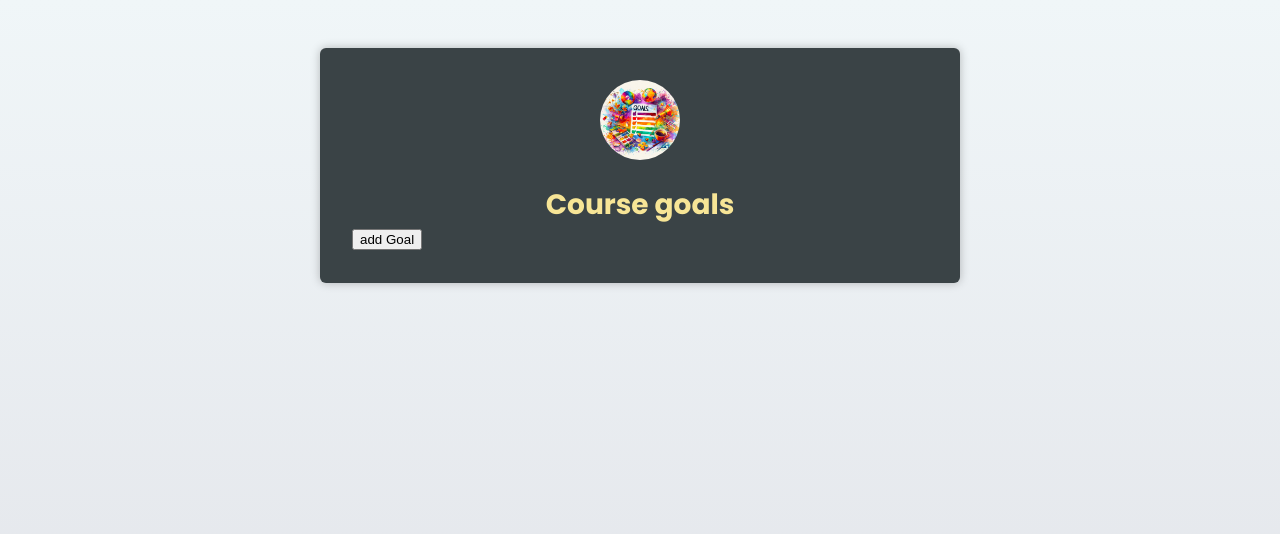
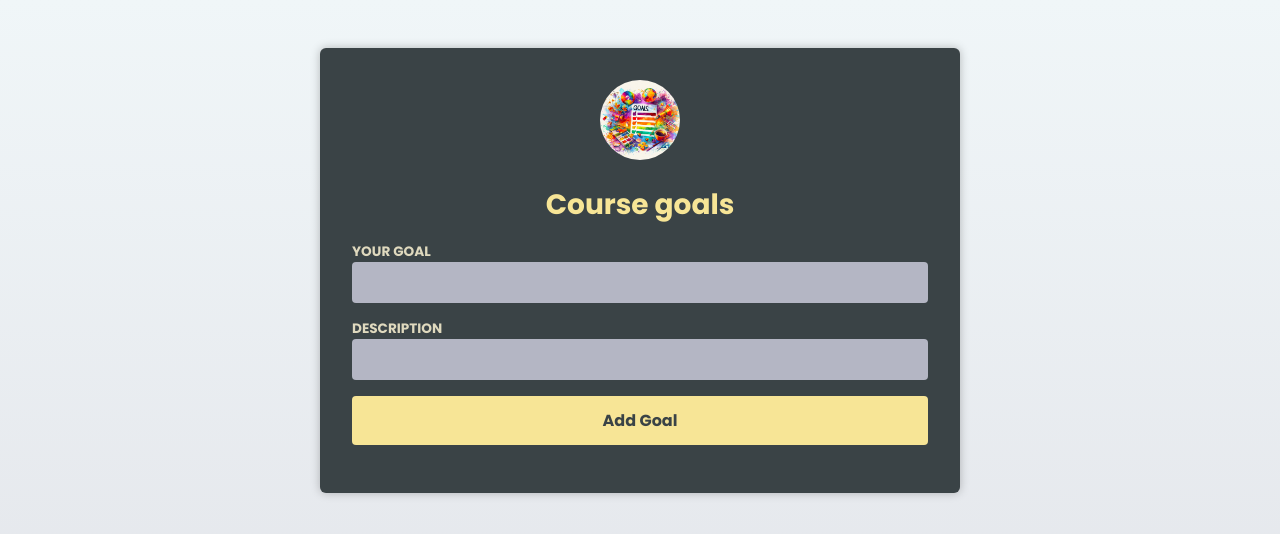
Before and after one commit to EzzEldienMohsen/React-TS, a React (Vite) app: page / in a window 1280 px wide. Shown: the top 534 px of the page. Built offline with nearby package versions, Linux system fonts and the light colour scheme; the HTML template or start-up script is replaced by a standard one.

Commit message:
adding the form to the structure

```diff
--- a/src/App.tsx
+++ b/src/App.tsx
@@ -2,6 +2,7 @@ import React from 'react';
 import goalImg from './assets/goals.jpg';
 import Header from './components/Header';
 import CourseGoalsList from './components/CourseGoalsList';
+import NewGoal from './components/NewGoal';
 
 export interface CourseGoals {
   title: string;
@@ -27,7 +28,7 @@ export default function App() {
       <Header image={{ src: goalImg, alt: 'course goals' }}>
         <h1>Course goals</h1>
       </Header>
-      <button onClick={handleAddGoal}>add Goal</button>
+      <NewGoal />
       <CourseGoalsList goals={goals} setGoals={setGoals} />
     </main>
   );
--- a/src/components/CourseGoalsList.tsx
+++ b/src/components/CourseGoalsList.tsx
@@ -10,7 +10,7 @@ interface TheProps {
 type FinalProps = React.PropsWithChildren<TheProps>;
 const CourseGoalsList: React.FC<FinalProps> = ({ goals, setGoals }) => {
   return (
-    <ul>
+    <ul style={{ marginTop: '1rem' }}>
       {goals.map((goal) => {
         return (
           <li key={goal.id}>
--- a/src/components/NewGoal.tsx
+++ b/src/components/NewGoal.tsx
@@ -1,7 +1,22 @@
 import React from 'react';
 
-const NewGoal = () => {
-  return <div>NewGoal</div>;
+const NewGoal: React.FC = () => {
+  const handleSubmit = (e: React.FormEvent): void => {
+    e.preventDefault();
+  };
+  return (
+    <form onSubmit={handleSubmit}>
+      <p>
+        <label htmlFor="goal">Your Goal</label>
+        <input id="goal" type="text" />
+      </p>
+      <p>
+        <label htmlFor="description">Description</label>
+        <input id="description" type="text" />
+      </p>
+      <button>Add Goal</button>
+    </form>
+  );
 };
 
 export default NewGoal;
```
